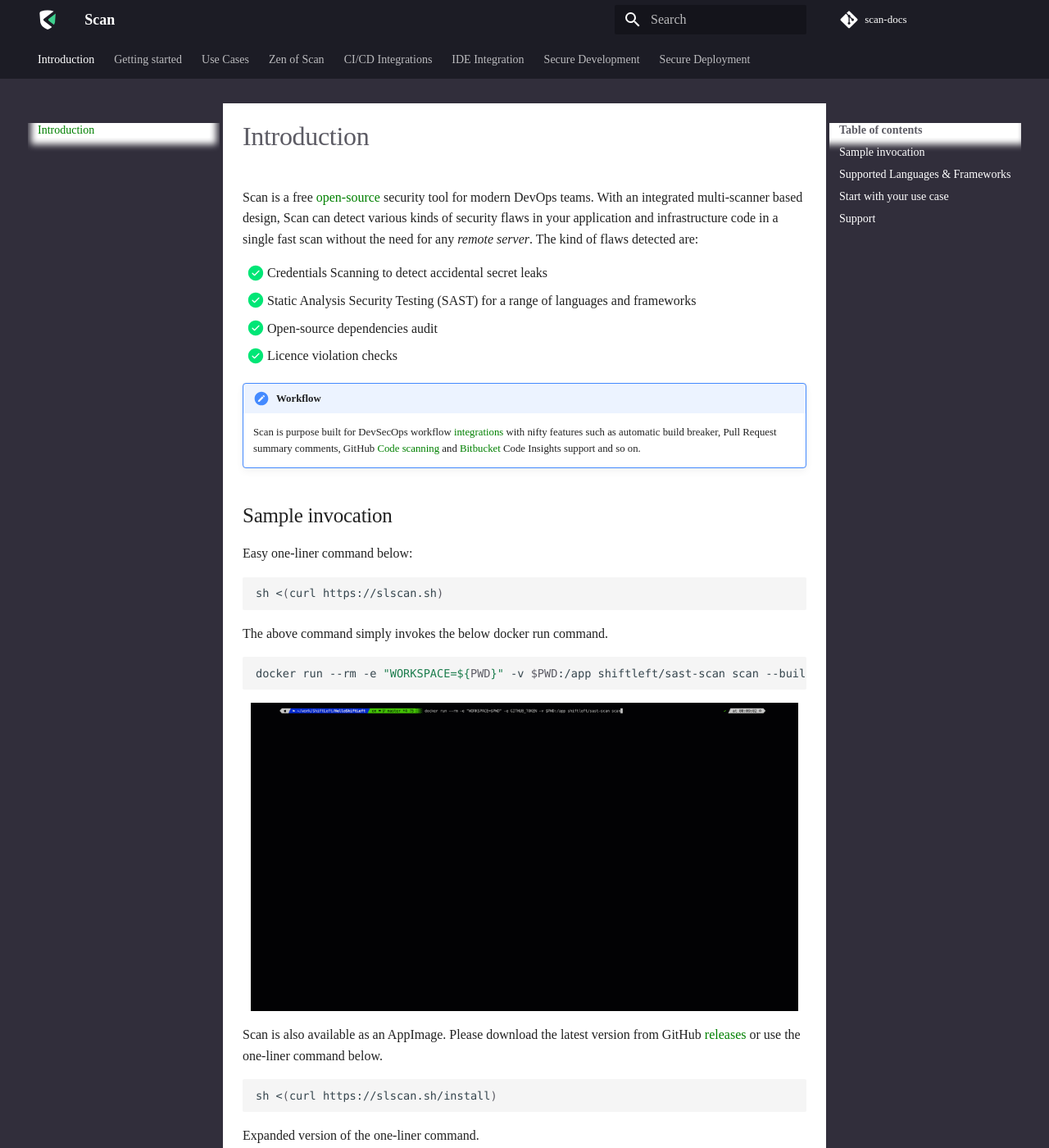
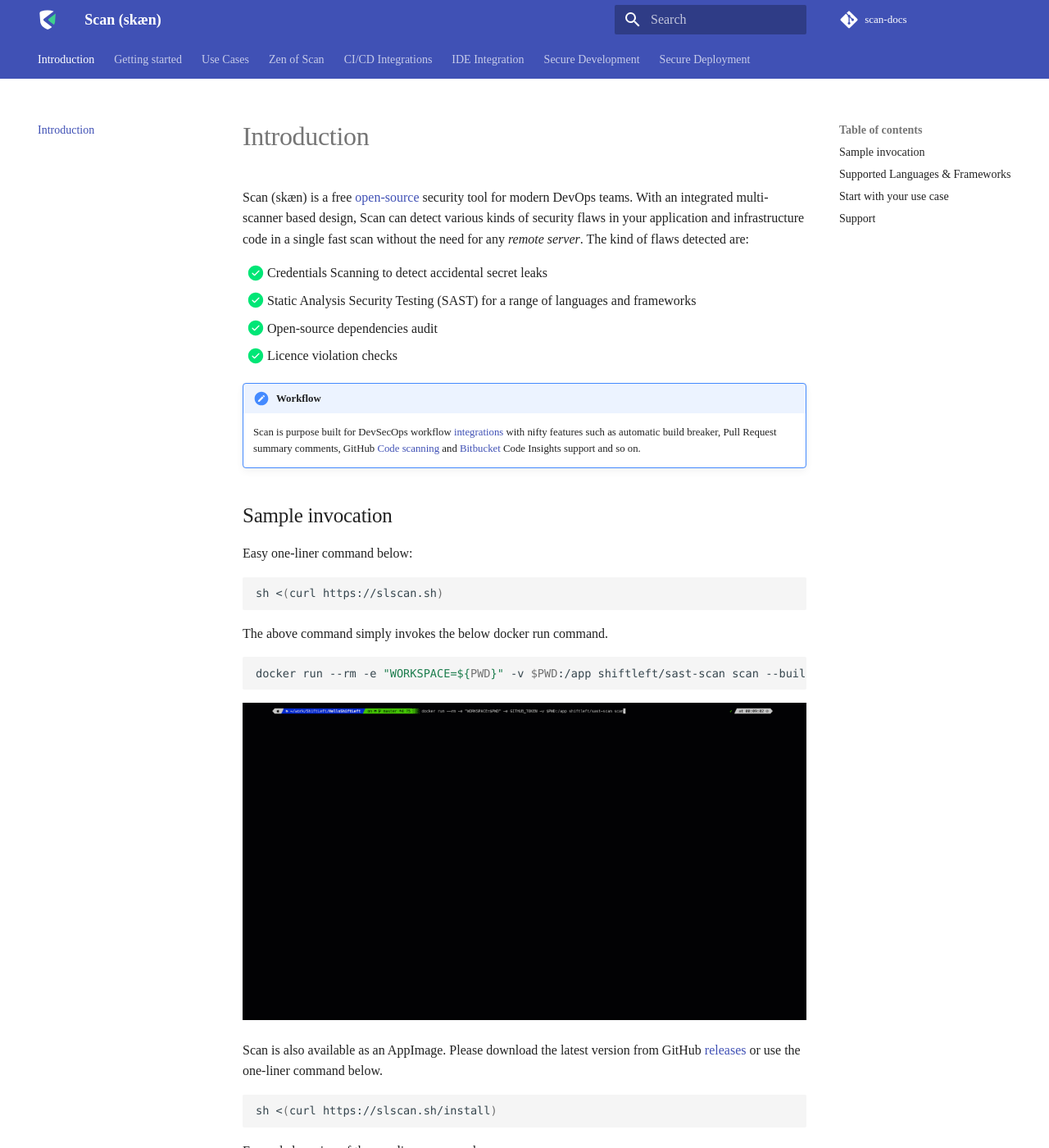
Before and after one commit to ShiftLeftSecurity/scan-docs, an MkDocs documentation site: the page built from docs/index.md, in a window 1280 px wide and 1400 px high. Shown: the whole window at 82% size. Built offline with MkDocs 1.6.1 and Material for MkDocs 9.7.7, drawn with Linux system fonts in a browser that asks for light colours; some web fonts are replaced; comment, search, counter and statistics services are not loaded.

Commit message:
Rename product

```diff
--- a/docs/css/custom.css
+++ b/docs/css/custom.css
@@ -1,46 +1,3 @@
 .md-footer-copyright {
   display: none;
 }
-
-.md-header,
-.md-tabs {
-  background-color: #1C1C25;
-}
-
-.md-sidebar {
-  color: #FFFFFF;
-}
-
-.md-content {
-  background-color: #fff;
-}
-
-.md-footer {
-  background-color: #23212E;
-}
-
-.md-main {
-  background-color: #312E3B;
-}
-
-.md-typeset img {
-  max-width: calc(100% - 1rem);
-  display: block;
-  margin-left: auto;
-  margin-right: auto;
-}
-
-:root {
-  --md-default-fg-color--light: #5C5B64;
-  --md-default-fg-color--lighter: #6C6B73;
-  --md-primary-fg-color: rgb(0, 128, 0);
-  --md-secondary-fg-color: rgb(141, 87, 217);
-}
-
-.md-tabs__link--active {
-  border-bottom: rgb(0, 128, 0);
-  border-bottom-width: 2px;
-  border-top-width: 0px;
-  border-bottom-style: solid;
-  padding-bottom: 8px;
-}
--- a/docs/index.md
+++ b/docs/index.md
@@ -1,6 +1,6 @@
 # Introduction
 
-Scan is a free [open-source](https://github.com/ShiftLeftSecurity/sast-scan) security tool for modern DevOps teams. With an integrated multi-scanner based design, Scan can detect various kinds of security flaws in your application and infrastructure code in a single fast scan without the need for any _remote server_. The kind of flaws detected are:
+Scan (skæn) is a free [open-source](https://github.com/ShiftLeftSecurity/sast-scan) security tool for modern DevOps teams. With an integrated multi-scanner based design, Scan can detect various kinds of security flaws in your application and infrastructure code in a single fast scan without the need for any _remote server_. The kind of flaws detected are:
 
 * [x] Credentials Scanning to detect accidental secret leaks
 * [x] Static Analysis Security Testing (SAST) for a range of languages and frameworks
--- a/mkdocs.yml
+++ b/mkdocs.yml
@@ -1,8 +1,8 @@
-site_name: Scan
+site_name: Scan (skæn)
 site_url: https://slscan.io/en/latest/
 site_author: Team Scan
 site_description: >-
-  Scan is a free open-source security tool for modern DevOps teams. With an integrated multi-scanner based design, Scan can detect various kinds of security flaws in your application and infrastructure code in a single fast scan without the need for any remote server! The product supports a range of integration options: from scanning every push via a git hook to scanning every build and pull-request in the CI/CD pipelines.
+  Scan (skæn) is a free open-source security tool for modern DevOps teams. With an integrated multi-scanner based design, Scan can detect various kinds of security flaws in your application and infrastructure code in a single fast scan without the need for any remote server! The product supports a range of integration options: from scanning every push via a git hook to scanning every build and pull-request in the CI/CD pipelines.
 # Repository
 repo_name: scan-docs
 repo_url: https://github.com/ShiftLeftSecurity/scan-docs
@@ -22,12 +22,12 @@
   favicon: images/favicon.ico
 extra:
   social:
+    - icon: fontawesome/brands/discord
+      link: https://discord.gg/gC62PzS
     - icon: fontawesome/brands/github
-      link: http://github.com/ShiftLeftSecurity
+      link: http://github.com/ShiftLeftSecurity/sast-scan
     - icon: fontawesome/brands/twitter
-      link: https://twitter.com/ShiftLeftInc
-    - icon: fontawesome/brands/linkedin
-      link: https://www.linkedin.com/company/shiftleft
+      link: https://twitter.com/_prbh
 
 plugins:
   - search:
```
